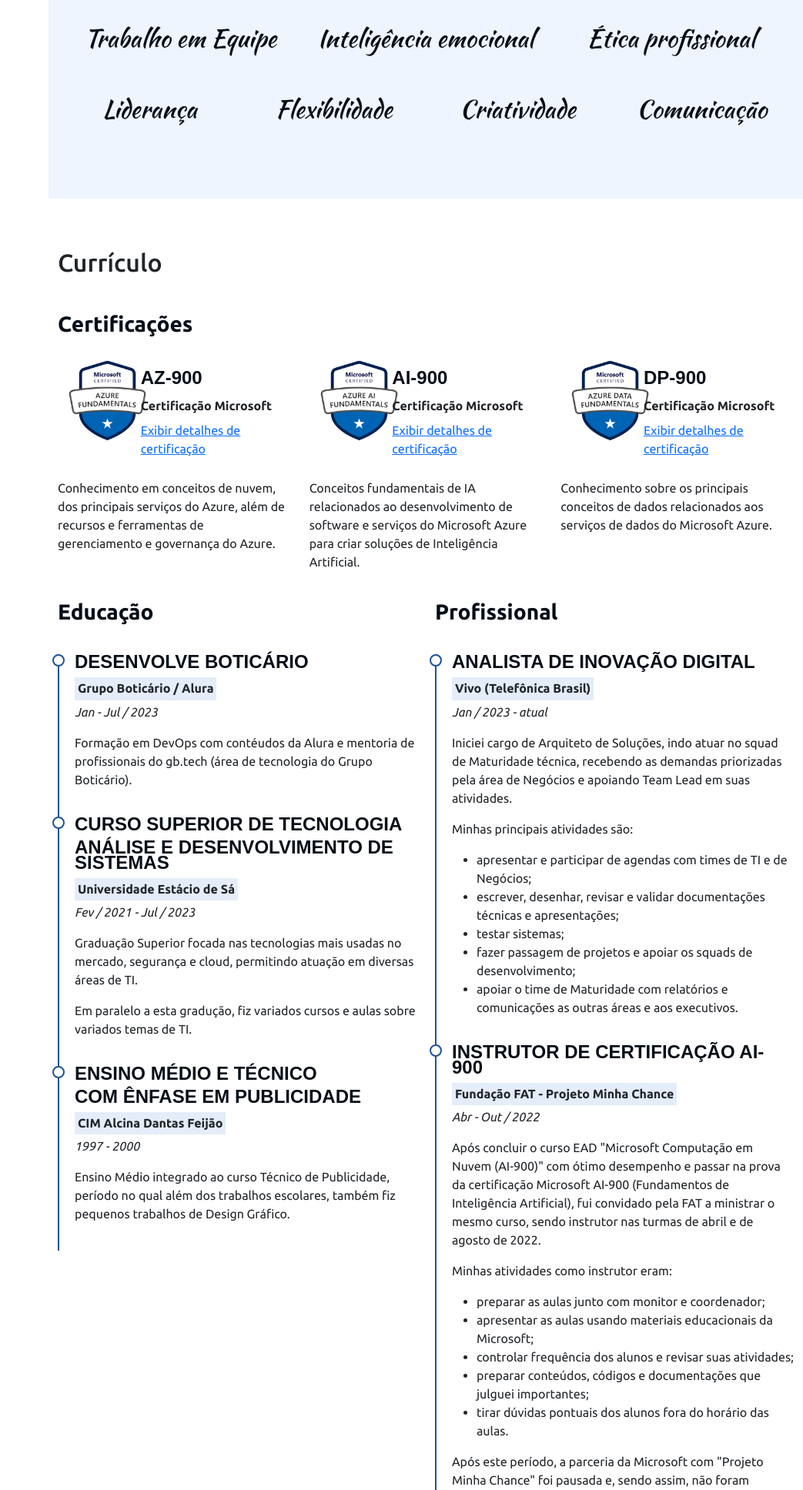
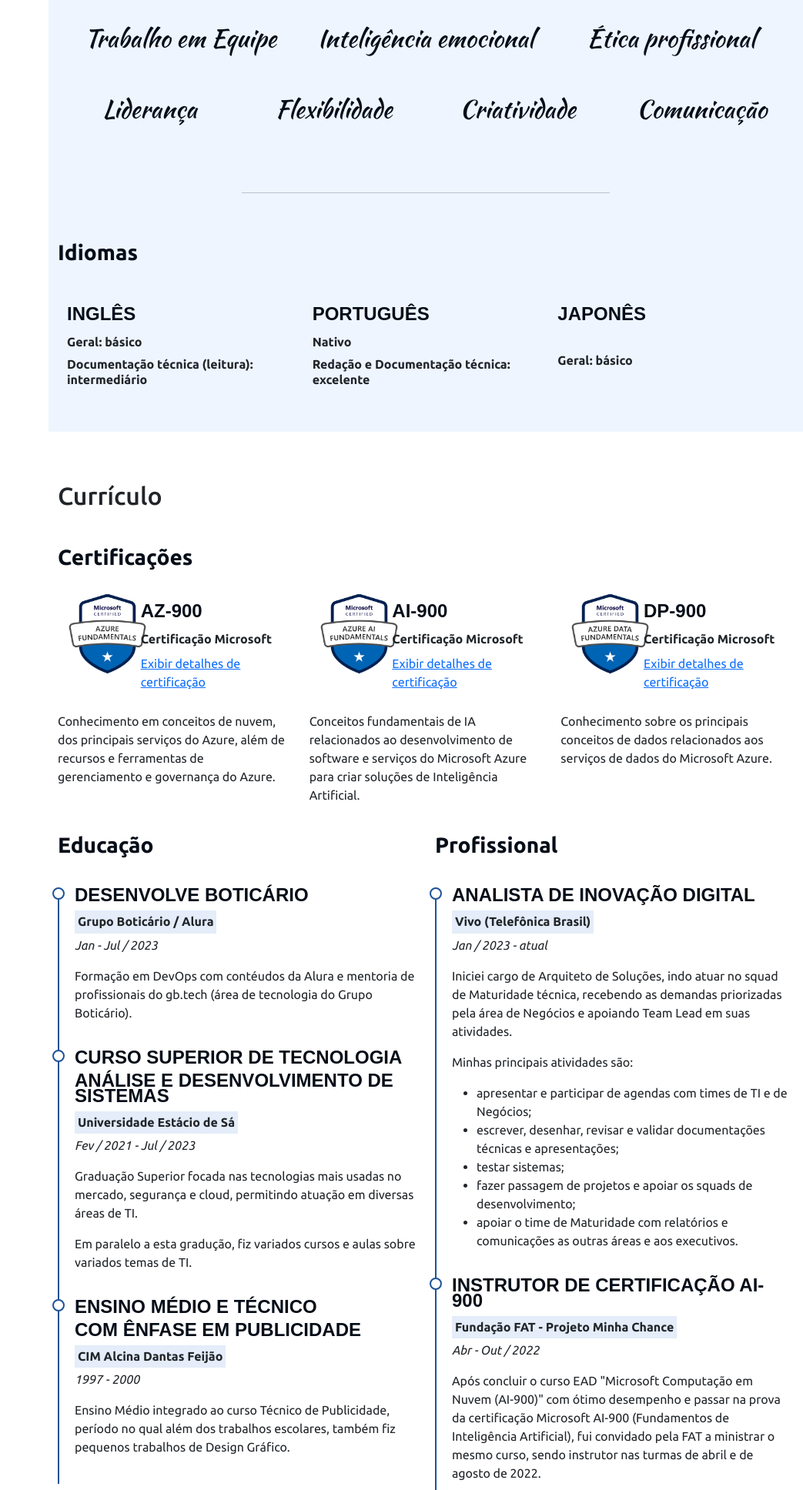
Before and after one commit to rodten23/portal_rodten23, a Flask app: template portal_rodten23/templates/index.html in a window 1280 px wide. Shown: the part 2378-4314 px from the top of the page at 77% size, without its empty margins (237-1280 px from the left). Run offline with Flask 3, Linux system fonts and the light colour scheme; the template is opened without the code that fills it, so the values that code supplies are empty; some libraries are stand-ins or nearby versions.

Commit message:
:sparkles: feat: Inclusão da seção Idiomas.

```diff
--- a/portal_rodten23/static/style.css
+++ b/portal_rodten23/static/style.css
@@ -237,6 +237,21 @@ i.menu-mobile {
     margin-bottom: 45px;
 }
 
+.idiomas h4 {
+    line-height: normal;
+    font-weight: 600;
+    text-transform: uppercase;
+    font-family: "Poppins", sans-serif;
+    color: #050d18;
+    margin-bottom: 10px;
+}
+
+.idiomas h6 {
+    display: inline-block;
+    font-weight: 600;
+    margin-bottom: 10px;
+}
+
 .cv .cv-title {
     font-weight: 700;
     margin-top: 20px;
--- a/portal_rodten23/templates/index.html
+++ b/portal_rodten23/templates/index.html
@@ -362,6 +362,45 @@
                             <div class="col-md-3">
                                 <div class="comportamentais">
                                     <h2>Comunicação</h2>
+                                </div>
+                            </div>
+
+                        </div>
+                    </div>
+                </div>
+
+                <br>
+
+                <hr class="w-50 me-auto ms-auto">
+
+                <br>
+
+                <h3 class="hb-title">Idiomas</h3>
+
+                <div class="col-md-12" data-anime="down">
+                    <div class="container">
+                        <div class="row">
+
+                            <div class="col-md-4">
+                                <div class="idiomas">
+                                    <h4>Inglês</h4>
+                                    <h6>Geral: básico</h6><br>
+                                    <h6>Documentação técnica (leitura): intermediário</h6>
+                                </div>
+                            </div>
+
+                            <div class="col-md-4">
+                                <div class="idiomas">
+                                    <h4>Português</h4>
+                                    <h6>Nativo</h6><br>
+                                    <h6>Redação e Documentação técnica: excelente</h6>
+                                </div>
+                            </div>
+
+                            <div class="col-md-4">
+                                <div class="idiomas">
+                                    <h4>Japonês</h4><br>
+                                    <h6>Geral: básico</h6>
                                 </div>
                             </div>
 
```
